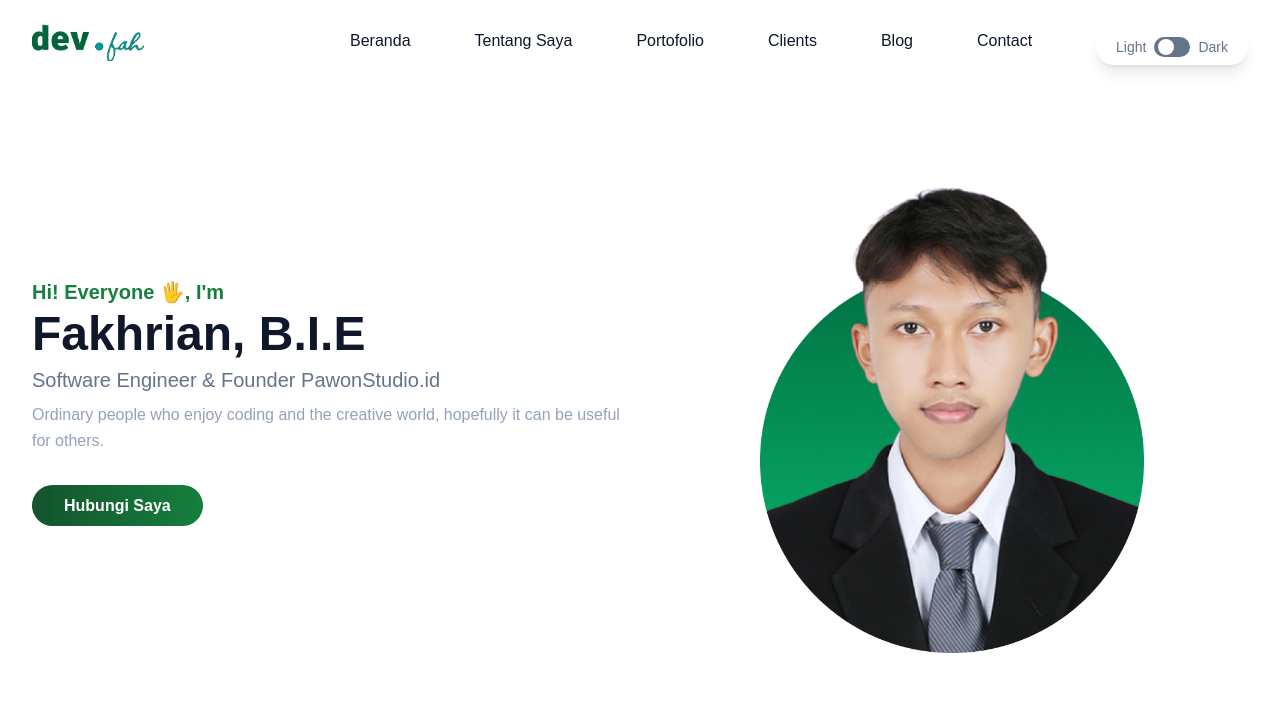
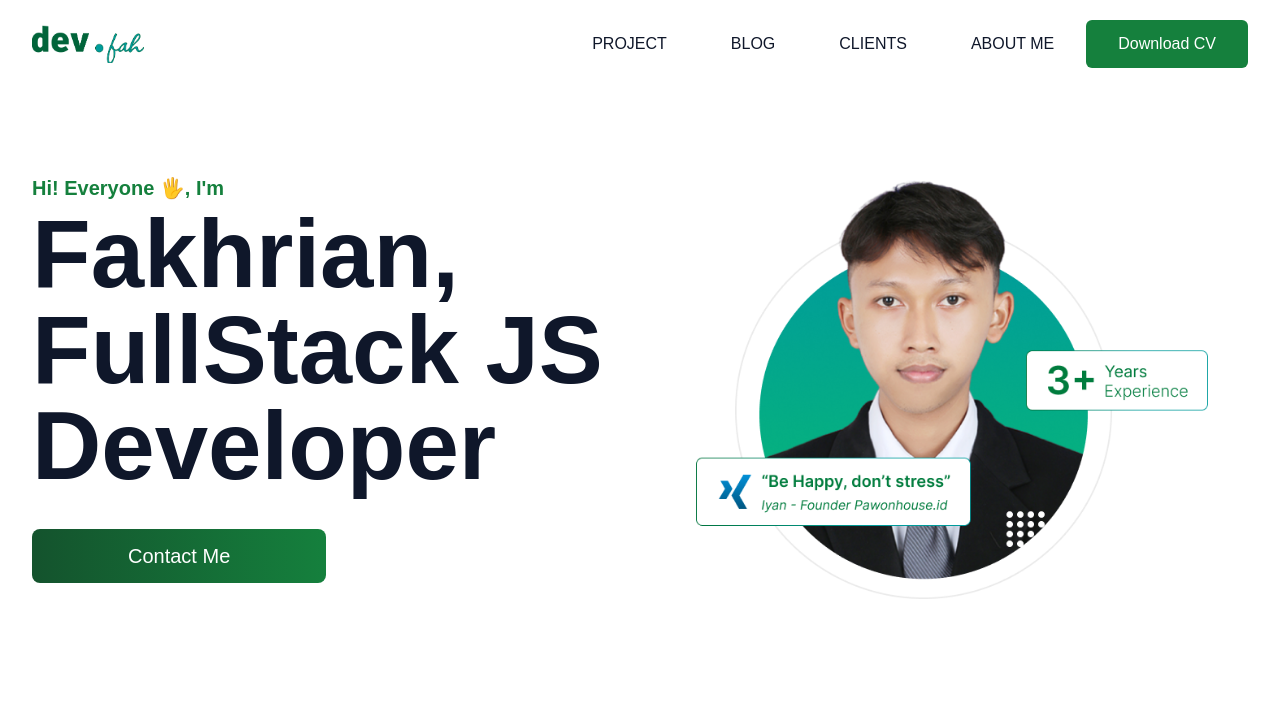
Before and after one commit to codexyan/codexyan.github.io, a website: page index.html in a window 1280 px wide. Shown: the top 727 px of the page. Drawn offline with Linux system fonts and the light colour scheme.

Commit message:
update nav and hero from redesign

```diff
--- a/index.html
+++ b/index.html
@@ -36,33 +36,27 @@
 
                     <nav id="nav-menu"
                         class="hidden absolute py-5 bg-white right-4 w-full top-full max-w-[250px] shadow-lg rounded-lg lg:block lg:static lg:bg-transparent lg:max-w-full lg:shadow-none lg:rounded-none dark:bg-dark dark:shadow-slate-500 lg:dark:bg-transparent">
-                        <ul class="block lg:flex">
+
+                        <ul class="block lg:flex lg:justify-start">
                             <li class="group">
                                 <a href="#home"
-                                    class="text-base text-dark py-2 mx-8 flex group-hover:text-primary group-hover:font- dark:text-white">Beranda</a>
+                                    class="text-base text-dark py-3 mx-8 flex group-hover:text-primary group-hover:font- dark:text-white">PROJECT</a>
                             </li>
                             <li class="group">
                                 <a href="#about"
-                                    class="text-base text-dark py-2 mx-8 flex group-hover:text-primary group-hover:font- dark:text-white">Tentang
-                                    Saya</a>
+                                    class="text-base text-dark py-3 mx-8 flex group-hover:text-primary group-hover:font- dark:text-white">BLOG</a>
                             </li>
                             <li class="group">
                                 <a href="#portofolio"
-                                    class="text-base text-dark py-2 mx-8 flex group-hover:text-primary group-hover:font- dark:text-white">Portofolio</a>
+                                    class="text-base text-dark py-3 mx-8 flex group-hover:text-primary group-hover:font- dark:text-white">CLIENTS</a>
                             </li>
                             <li class="group">
                                 <a href="#clients"
-                                    class="text-base text-dark py-2 mx-8 flex group-hover:text-primary group-hover:font- dark:text-white">Clients</a>
+                                    class="text-base text-dark py-3 mx-8 flex group-hover:text-primary group-hover:font- dark:text-white">ABOUT ME</a>
                             </li>
-                            <li class="group">
-                                <a href="#blog"
-                                    class="text-base text-dark py-2 mx-8 flex group-hover:text-primary group-hover:font- dark:text-white">Blog</a>
-                            </li>
-                            <li class="group">
-                                <a href="#contact"
-                                    class="text-base text-dark py-2 mx-8 flex group-hover:text-primary group-hover:font- dark:text-white">Contact</a>
-                            </li>
-                            <li class="flex items-center pl-8 sm:pt-5 md:pt-2">
+
+                            <!-- Toggle -->
+                            <!-- <li class="flex items-center pl-8 sm:pt-5 md:pt-2">
                                 <div class="flex md:shadow-lg md:rounded-full md:py-3 md:px-5 lg:py-2 lg:px-5 lg:rounded-full dark:bg-white">
                                     <span class="mr-2 text-sm text-slate-500">Light</span>
                                     <input type="checkbox" class="hidden" id="dark-toggle">
@@ -73,8 +67,17 @@
                                     </label>
                                     <span class="ml-2 text-sm text-slate-500">Dark</span>
                                 </div>
+                            </li> -->
+
+                            <!-- Download CV -->
+                            <li class="group">
+                                <button class="flex items-center py-3 px-8 rounded-md text-white bg-primary">
+                                    <!-- <img src="./dist/img/icons/icon-download.svg" alt="icon-download.svg" width="28px" class=""> -->
+                                    <a href="#" class="text-base rounded-md">Download CV</a>
+                                </button>
                             </li>
                         </ul>
+
                     </nav>
                 </div>
             </div>
@@ -88,28 +91,23 @@
             <div class="flex flex-wrap">
                 <!-- content hero -->
                 <div class="w-full self-center px-4 lg:w-1/2">
-                    <h1 class="text-base font-semibold text-primary lg:text-xl">
+                    <h1 class="text-base font-semibold text-primary lg:text-xl lg:mb-12 mb-8">
                         Hi! Everyone 🖐, I'm
-                        <span class="block text-dark text-4xl font-extrabold mt-1 lg:text-5xl dark:text-white">Fakhrian, B.I.E</span>
+                        <span class="block text-dark text-6xl font-extrabold mt-1 lg:text-8xl dark:text-white">Fakhrian,
+                            <br>FullStack JS<br>Developer
+                        </span>
                     </h1>
-                    <h2 class="font-medium text-slate-500 text-lg my-2 lg:text-xl">
-                        Software Engineer
-                        <span>& Founder PawonStudio.id</span>
-                    </h2>
-                    <p class="font-normal text-slate-400 mb-10 leading-relaxed">
-                        Ordinary people who enjoy coding and the creative world, hopefully it can be useful for others.
-                    </p>
 
                     <a href="#"
-                        class="text-base font-semibold text-white bg-gradient-to-r from-green-900 to-primary py-3 px-36 sm:px-8 rounded-full hover:shadow-lg hover:opacity-80 transition-all duration-300 ease-in-out">
-                        Hubungi Saya
+                        class="text-base lg:text-xl font-normal text-white bg-gradient-to-r from-green-900 to-primary py-3 px-8 lg:py-4 lg:px-24 sm:px-8 rounded-lg hover:shadow-lg hover:opacity-80 transition-all duration-300 ease-in-out">
+                        Contact Me
                     </a>
                 </div>
 
                 <!-- image hero -->
                 <div class="w-full self-end px-4 lg:w-1/2">
                     <div class="mt-10 lg:mt-0 lg:mr-0">
-                        <img src="dist/img/general/photos.png" alt="photos.png" class="max-w-xs mx-auto lg:max-w-sm" />
+                        <img src="dist/img/general/banner.png" alt="banner.png" class="max-w-xs mx-auto lg:max-w-lg" />
                     </div>
                 </div>
             </div>
@@ -118,7 +116,7 @@
     <!-- Hero Section end -->
 
     <!-- About Section Start -->
-    <section id="about" class="pt-32 pb-32 dark:bg-dark">
+    <section id="about" class="pt-12 pb-32 dark:bg-dark">
         <div class="container">
             <div class="flex flex-wrap">
                 <!-- Tentang Saya -->
```
Also changed, not shown: dist/img/general/banner.png (added), dist/img/icons/icon-download.svg (added), dist/output.css.
